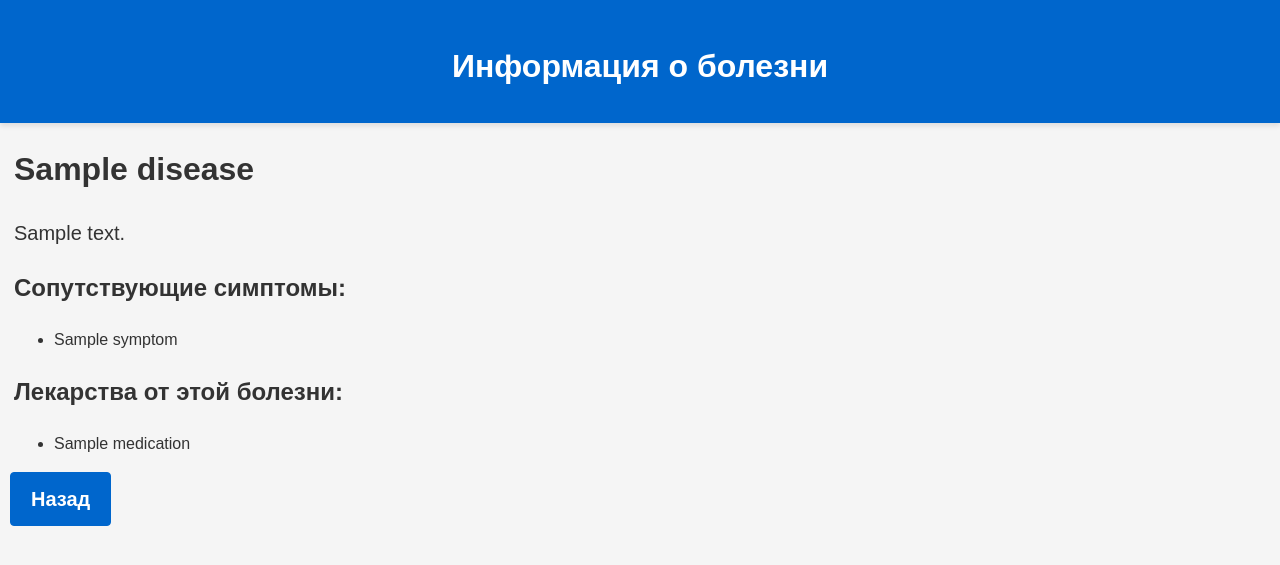
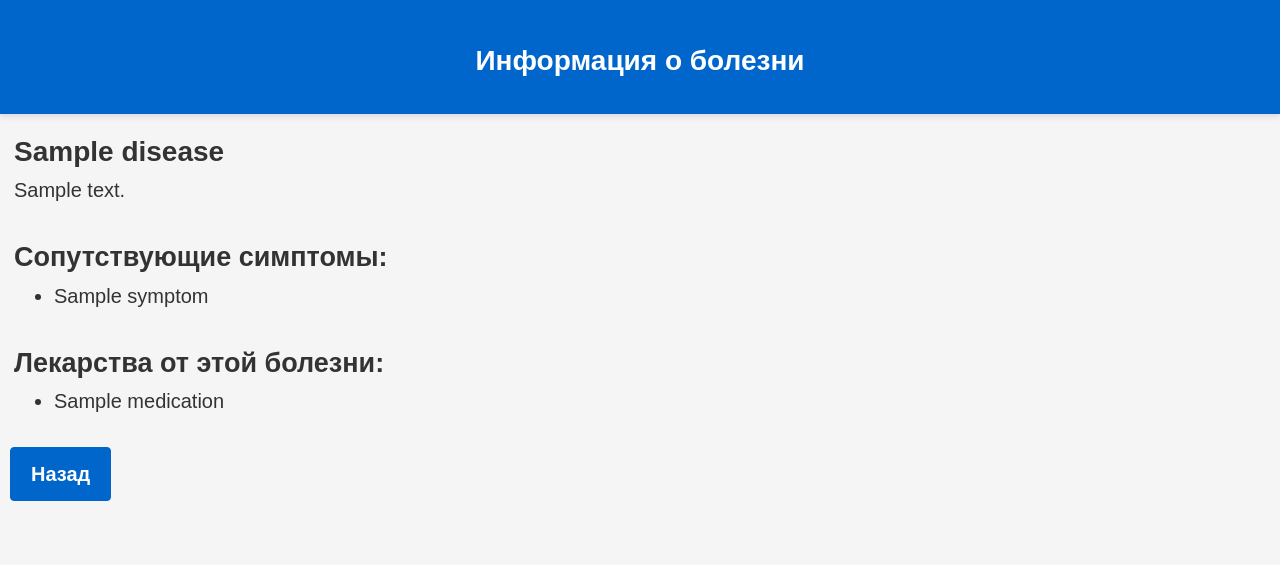
Before and after one commit to LakeRunner/MyPharmacy, a Django app: page /disease/1/ in a window 1280 px wide. Shown: the top 565 px of the page. Run offline with Django 4.2, Linux system fonts and the light colour scheme; tables that the repository leaves empty hold one stand-in row (values such as "Sample post").

Commit message:
slightly changed medication's and diseases's interface

```diff
--- a/mysite/main/static/main/css/main.css
+++ b/mysite/main/static/main/css/main.css
@@ -7,8 +7,20 @@
     margin: 14px;
 }
 
+.content-container h1 {
+    margin-top: 10px;
+    margin-bottom: 0px;
+}
+
+.content-container h2 {
+    margin-top: 0px;
+    margin-bottom: 0px;
+}
+
 .description {
     font-size: 20px;
+    margin-top: 0px;
+    margin-bottom: 30px;
 }
 
 body {
@@ -36,7 +48,7 @@ nav {
     display: flex;
     align-items: center;
     justify-content: center;
-    height: 70vh; /* 100% высоты видимой области экрана */
+    height: 70vh;
 }
 
 nav ul {
@@ -47,11 +59,17 @@ nav ul {
 }
 
 nav ul li:first-child {
-    margin-left: -4%; /* Добавляем отрицательное значение для выравнивания самой левой кнопки */
+    margin-left: -4%;
 }
 
 nav ul li {
     margin-right: 4%;
+}
+
+ul {
+    margin-top: 0px;
+    margin-bottom: 30px;
+    font-size: 20px;
 }
 
 nav a {
@@ -59,8 +77,8 @@ nav a {
     color: var(--primary-color);
     font-weight: bold;
     font-size: 24px;
-    width: 170px; /* Ширина квадрата */
-    height: 170px; /* Высота квадрата */
+    width: 170px;
+    height: 170px;
     display: flex;
     align-items: center;
     justify-content: center;
@@ -74,8 +92,13 @@ nav a:hover {
     color: var(--secondary-color);
 }
 
+h1 {
+    font-size: 28px;
+}
+
 h2 {
-    margin-top: 20px;
+    margin-top: 0px;
+    font-size: 27px;
 }
 
 form {
@@ -116,6 +139,7 @@ tr:hover td {
     display: inline-block;
     margin-right: 10px;
     margin-left: 10px;
+    margin-bottom: 10px;
     padding: 10px 20px;
     background-color: var(--primary-color);
     color: #fff;
```
